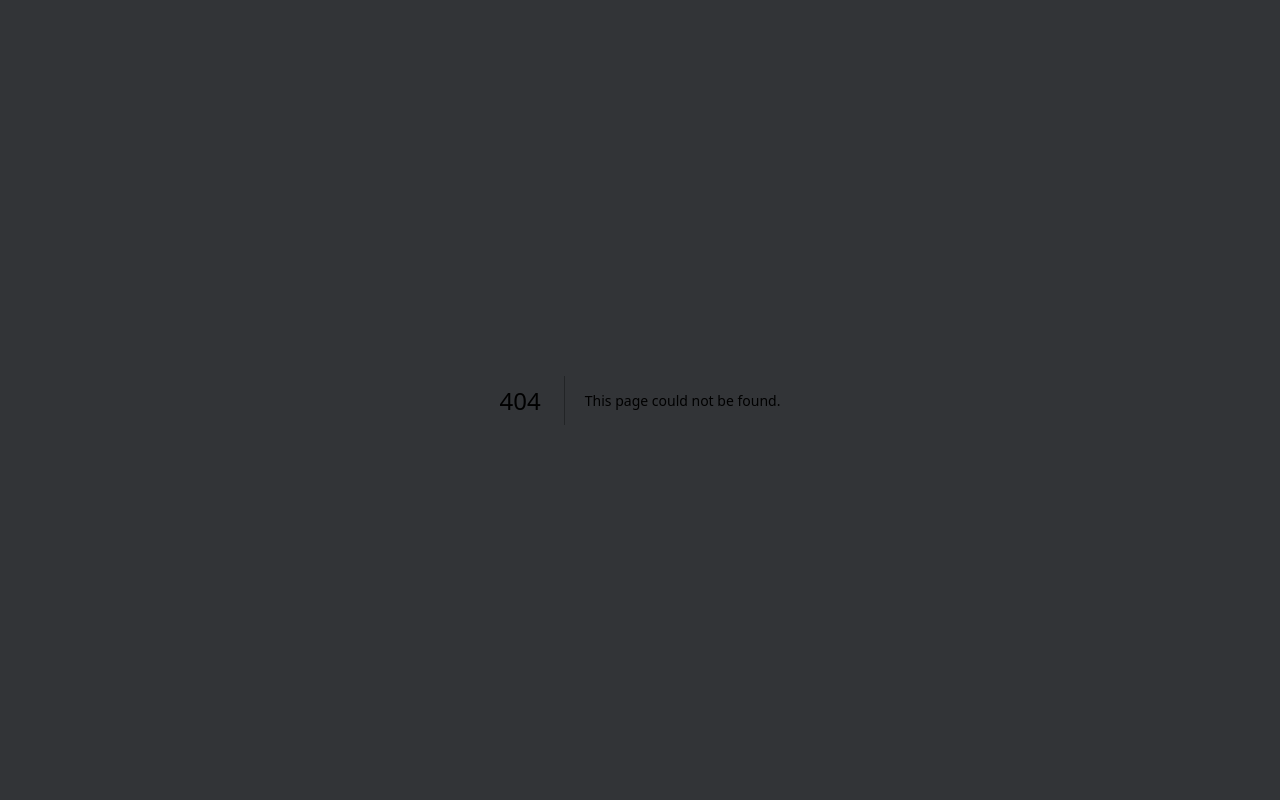
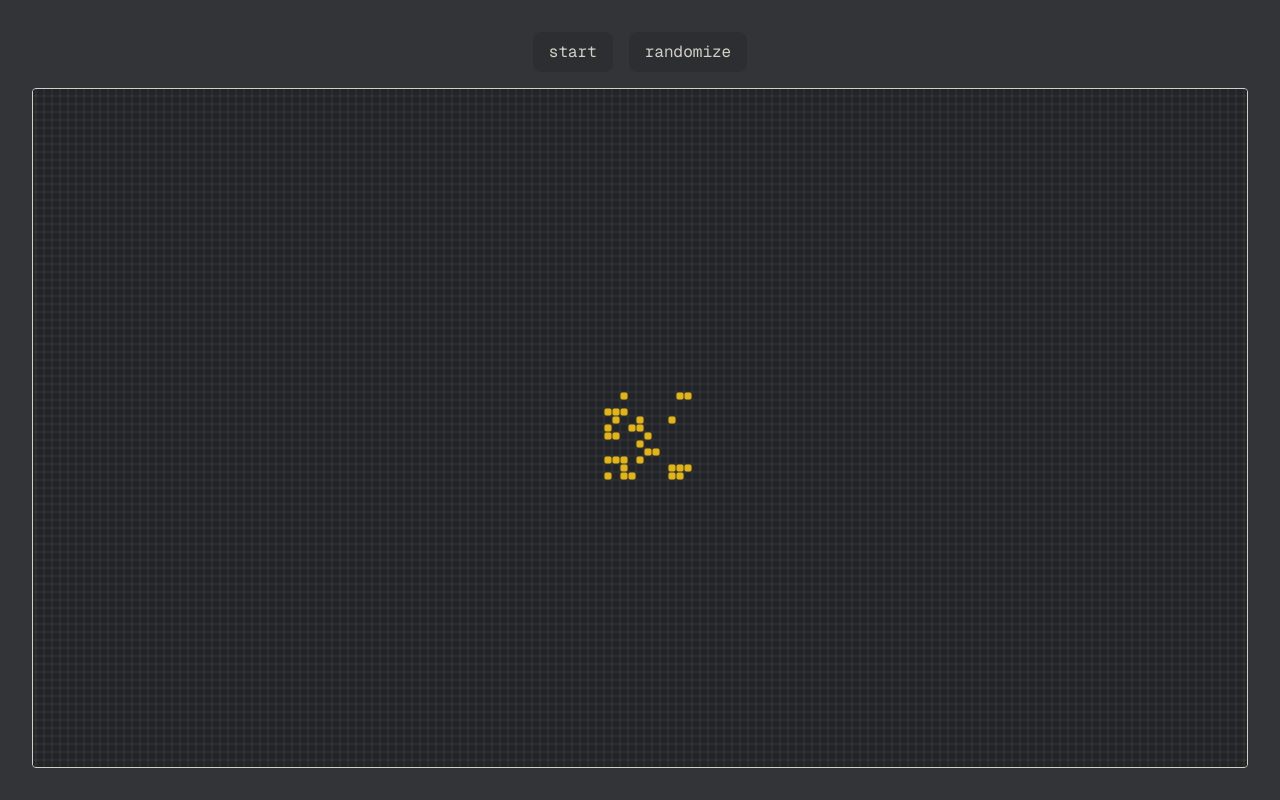
Before and after one commit to kitkovsky/cellular-automata, a Next.js app: page /seeds in a window 1280 px wide. Before the commit this address had no page. Built offline with nearby package versions, Linux system fonts and the light colour scheme.

Commit message:
add seeds automaton (#3)
add seeds automaton

```diff
--- a/src/app/page.tsx
+++ b/src/app/page.tsx
@@ -6,6 +6,9 @@ export default function HomePage() {
       <Link href="/game-of-life" className="text-7xl font-semibold">
         game of life
       </Link>
+      <Link href="/seeds" className="text-7xl font-semibold">
+        seeds
+      </Link>
     </main>
   )
 }
--- /dev/null
+++ b/src/app/seeds/page.tsx
@@ -0,0 +1,40 @@
+'use client'
+
+import { useRef, useState } from 'react'
+import { Button } from '@/components/Button'
+import { AutomatonCanvas } from '@/components/AutomatonCanvas'
+import {
+  randomizeGrid,
+  createGrid,
+  updateGrid,
+  drawGrid,
+} from '@/automata-logic/seeds'
+
+export default function SeedsPage() {
+  const [isRunning, setIsRunning] = useState(false)
+
+  const canvasRef = useRef<HTMLCanvasElement>(null)
+  const gridRef = useRef<boolean[][]>([])
+
+  return (
+    <div className="relative flex h-full max-h-screen flex-col items-center justify-center gap-4 py-4 md:py-6 lg:py-8">
+      <div className="flex gap-4">
+        <Button onClick={() => setIsRunning((prev) => !prev)}>
+          {isRunning ? 'stop' : 'start'}
+        </Button>
+        <Button onClick={() => randomizeGrid(gridRef, canvasRef)}>
+          randomize
+        </Button>
+      </div>
+
+      <AutomatonCanvas
+        canvasRef={canvasRef}
+        gridRef={gridRef}
+        createGrid={createGrid}
+        updateGrid={updateGrid}
+        drawGrid={drawGrid}
+        isRunning={isRunning}
+      />
+    </div>
+  )
+}
--- /dev/null
+++ b/src/automata-logic/seeds.ts
@@ -0,0 +1,115 @@
+import { type MutableRefObject, type RefObject } from 'react'
+import { canvasConfig } from '@/components/AutomatonCanvas'
+import { drawRoundedRects } from '@/utils/canvas.utils'
+import { tailwindColors } from '~/tailwind.config'
+
+const { rowsCount, colsCount, width, height, gap, paddingOffset, cellSize } =
+  canvasConfig
+const operations = [
+  [-1, -1],
+  [-1, 0],
+  [-1, 1],
+  [0, -1],
+  [0, 1],
+  [1, -1],
+  [1, 0],
+  [1, 1],
+] as const
+
+export const createGrid = (state: 'empty' | 'random'): boolean[][] => {
+  const rows: boolean[][] = []
+  const randomCellsBoundaries = {
+    rowsMin: rowsCount / 2 - 5,
+    rowsMax: rowsCount / 2 + 5,
+    colsMin: colsCount / 2 - 5,
+    colsMax: colsCount / 2 + 5,
+  }
+
+  for (let rowIdx = 0; rowIdx < rowsCount; rowIdx++) {
+    rows.push([])
+
+    for (let colIdx = 0; colIdx < colsCount; colIdx++) {
+      if (
+        rowIdx >= randomCellsBoundaries.rowsMin &&
+        rowIdx <= randomCellsBoundaries.rowsMax &&
+        colIdx >= randomCellsBoundaries.colsMin &&
+        colIdx <= randomCellsBoundaries.colsMax
+      ) {
+        rows[rowIdx].push(state === 'empty' ? false : Math.random() > 0.8)
+      } else {
+        rows[rowIdx].push(false)
+      }
+    }
+  }
+
+  return rows
+}
+
+export const updateGrid = (prevGrid: boolean[][]): boolean[][] => {
+  const nextGrid = createGrid('empty')
+
+  for (let rowIdx = 0; rowIdx < rowsCount; rowIdx++) {
+    for (let colIdx = 0; colIdx < colsCount; colIdx++) {
+      const cell = prevGrid[rowIdx][colIdx]
+
+      let neighbors = 0
+
+      operations.forEach(([x, y]) => {
+        const newRow = (rowIdx + x + rowsCount) % rowsCount
+        const newCol = (colIdx + y + colsCount) % colsCount
+
+        neighbors += prevGrid[newRow][newCol] ? 1 : 0
+      })
+
+      if (!cell && neighbors === 2) {
+        nextGrid[rowIdx][colIdx] = true
+      } else {
+        nextGrid[rowIdx][colIdx] = false
+      }
+    }
+  }
+
+  return nextGrid
+}
+
+export const drawGrid = (
+  ctx: CanvasRenderingContext2D,
+  grid: boolean[][],
+): void => {
+  ctx.clearRect(0, 0, width(), height())
+
+  const aliveCells: number[][] = []
+  const deadCells: number[][] = []
+
+  grid.forEach((row, rowIdx) => {
+    row.forEach((cell, cellIdx) => {
+      const x = cellIdx * (cellSize + gap) + paddingOffset
+      const y = rowIdx * (cellSize + gap) + paddingOffset
+
+      cell ? aliveCells.push([x, y]) : deadCells.push([x, y])
+    })
+  })
+
+  drawRoundedRects({
+    ctx,
+    coords: aliveCells,
+    color: tailwindColors.orange,
+    w: cellSize,
+    h: cellSize,
+  })
+  drawRoundedRects({
+    ctx,
+    coords: deadCells,
+    color: tailwindColors.black,
+    w: cellSize,
+    h: cellSize,
+  })
+}
+
+export const randomizeGrid = (
+  gridRef: MutableRefObject<boolean[][]>,
+  canvasRef: RefObject<HTMLCanvasElement>,
+): void => {
+  gridRef.current = createGrid('random')
+  drawGrid(canvasRef.current!.getContext('2d')!, gridRef.current)
+}
--- a/src/components/AutomatonCanvas/AutomatonCanvas.tsx
+++ b/src/components/AutomatonCanvas/AutomatonCanvas.tsx
@@ -1,5 +1,3 @@
-'use client'
-
 import { useEffect, type RefObject, type MutableRefObject } from 'react'
 import { useDraggableContainer } from '@/hooks/useDraggableContainer'
 
```
